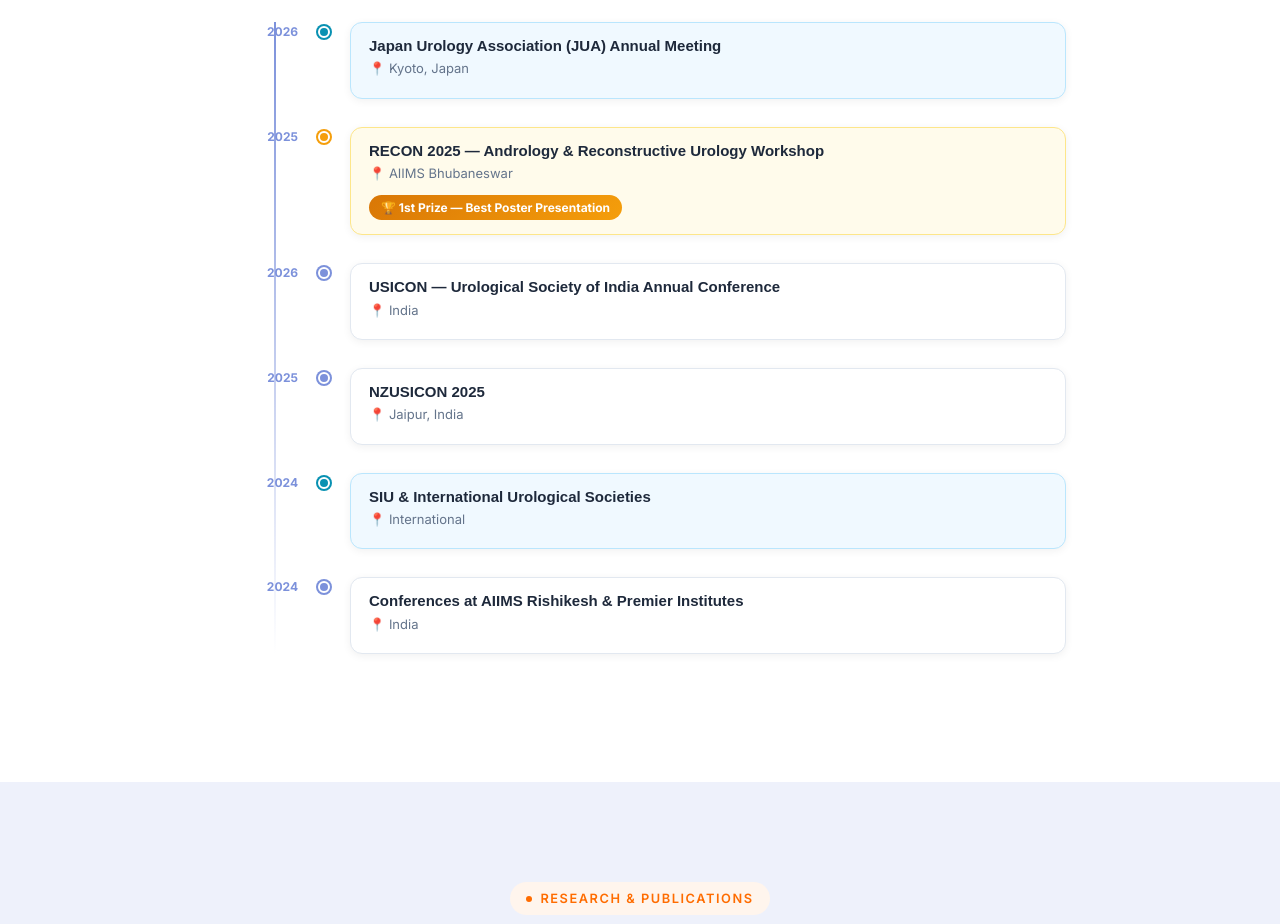
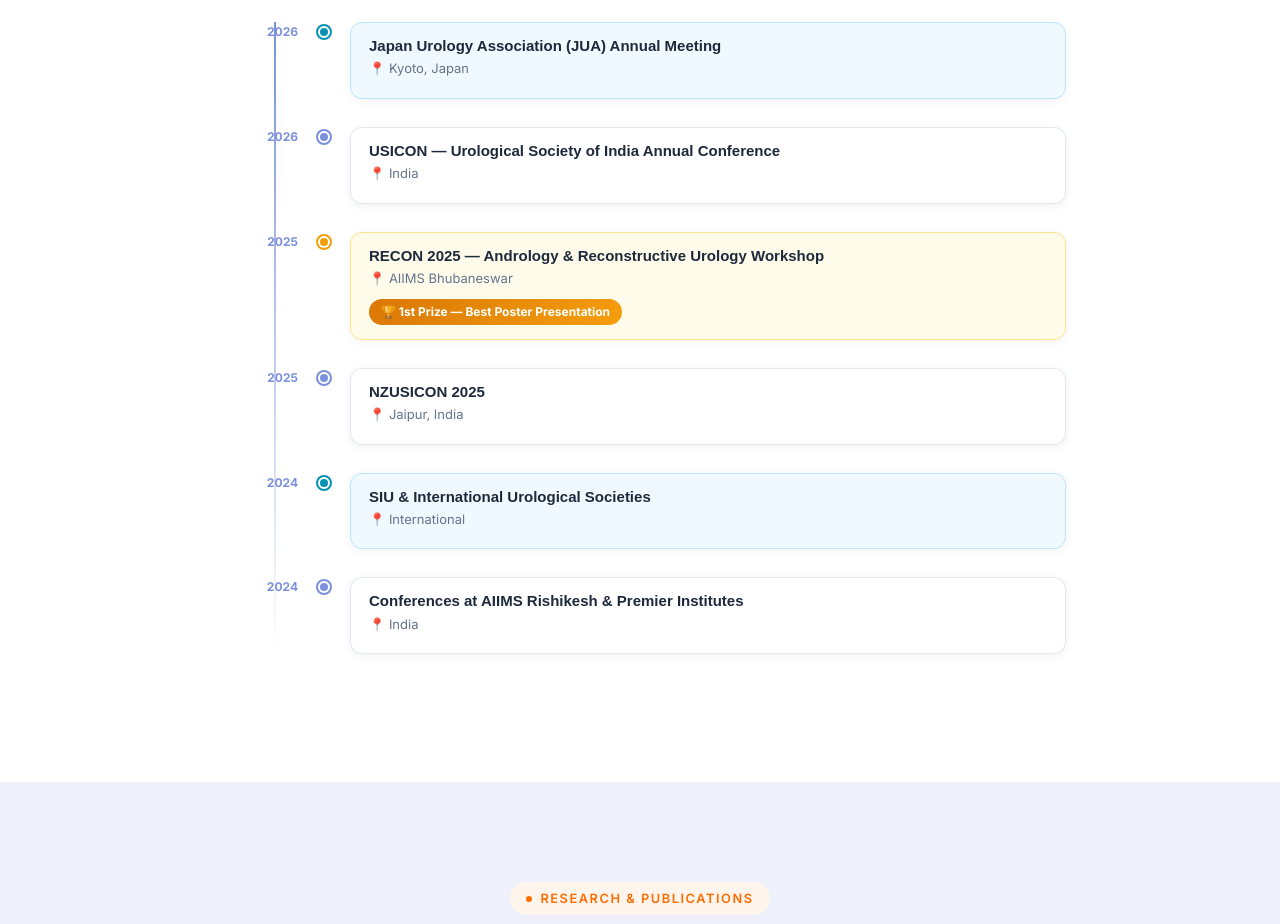
Before and after one commit to Saksham1244/urowala-, a React (Vite) app: page /about in a window 1280 px wide. Shown: the part 2900-3824 px from the top of the page. Built offline with nearby package versions, Linux system fonts and the light colour scheme; no server answers; a web font is replaced by a local one.

Commit message:
Sort conferences array chronologically by year

```diff
--- a/src/pages/About.jsx
+++ b/src/pages/About.jsx
@@ -51,8 +51,8 @@
 
 const CONFERENCES = [
   { year: '2026', event: 'Japan Urology Association (JUA) Annual Meeting', location: 'Kyoto, Japan', type: 'international' },
+  { year: '2026', event: 'USICON — Urological Society of India Annual Conference', location: 'India', type: 'national' },
   { year: '2025', event: 'RECON 2025 — Andrology & Reconstructive Urology Workshop', location: 'AIIMS Bhubaneswar', type: 'award', award: '🏆 1st Prize — Best Poster Presentation' },
-  { year: '2026', event: 'USICON — Urological Society of India Annual Conference', location: 'India', type: 'national' },
   { year: '2025', event: 'NZUSICON 2025', location: 'Jaipur, India', type: 'national' },
   { year: '2024', event: 'SIU & International Urological Societies', location: 'International', type: 'international' },
   { year: '2024', event: 'Conferences at AIIMS Rishikesh & Premier Institutes', location: 'India', type: 'national' },
```
